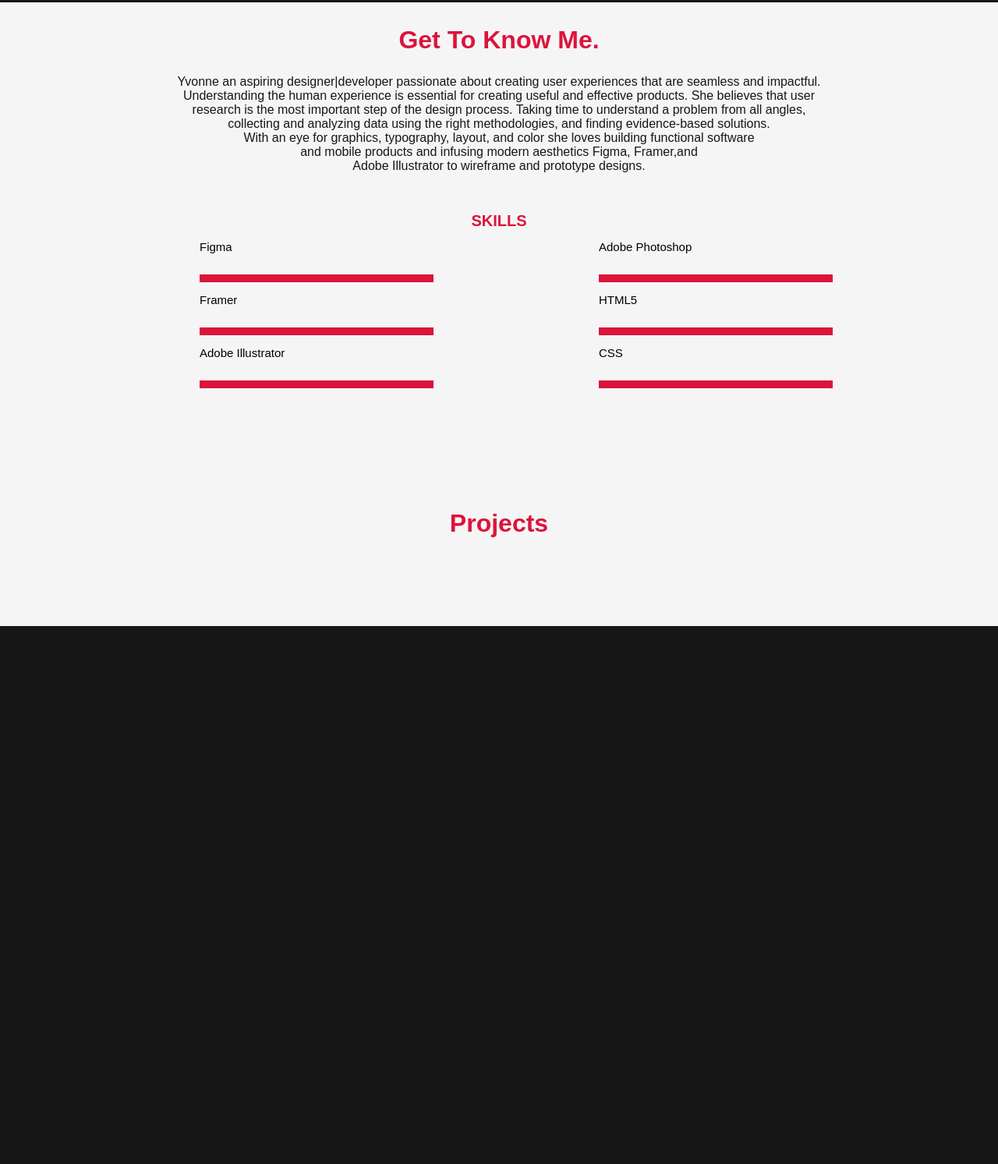
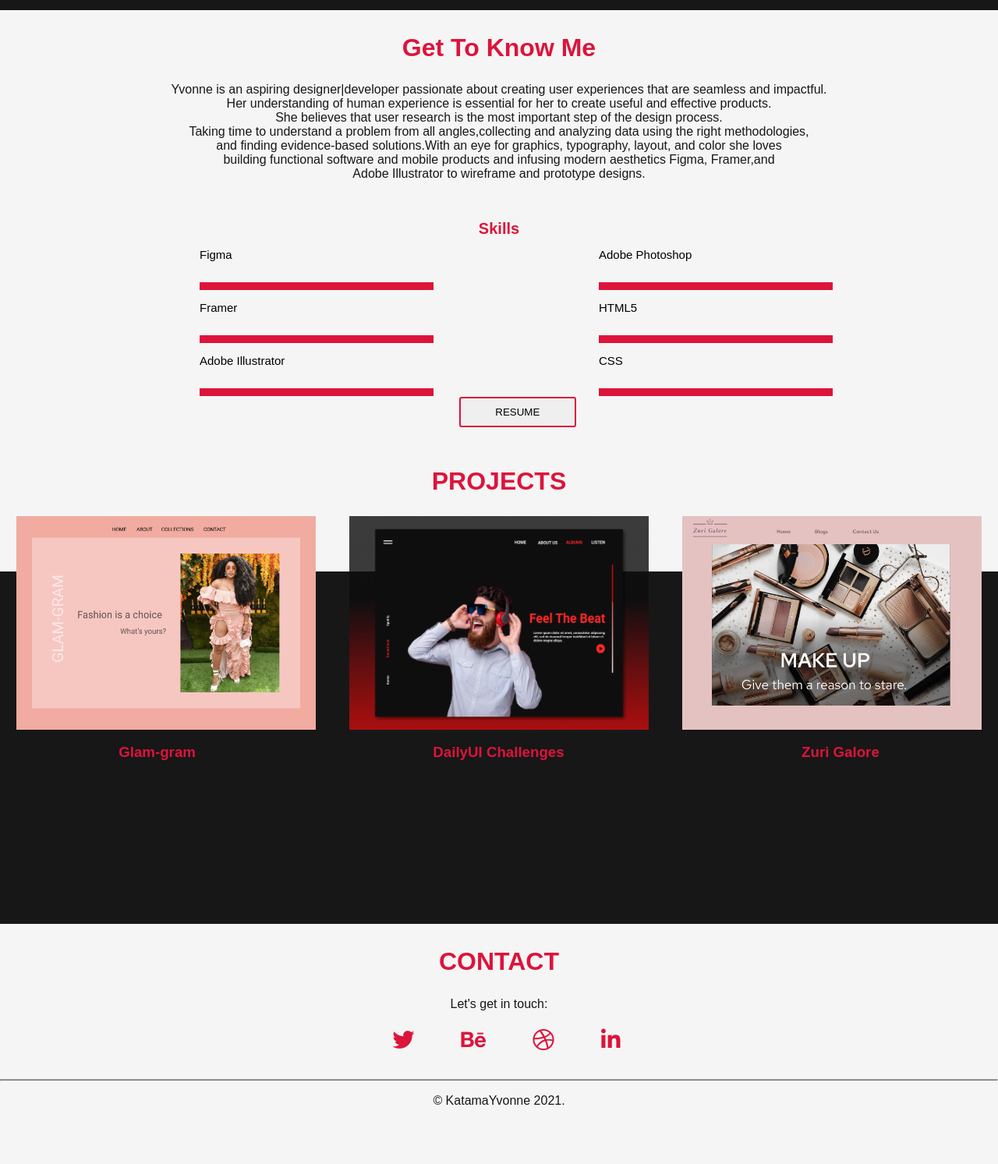
Before and after one commit to Yvonnekatama/Portfolio, a plain HTML site: page index.html in a window 1280 px wide. Shown: the part 682-2175 px from the top of the page at 78% size. Before the commit the page ends 2135 px from the top, so only its background shows below. Drawn offline with Linux system fonts and the light colour scheme.

Commit message:
portfolio

```diff
--- a/index.html
+++ b/index.html
@@ -6,6 +6,9 @@
     <meta http-equiv="X-UA-Compatible" content="IE=edge">
     <meta name="viewport" content="width=device-width, initial-scale=1.0">
     <title>Portfolio</title>
+    <link rel="stylesheet" href="https://use.fontawesome.com/releases/v5.12.1/css/all.css" crossorigin="anonymous">
+    <script src="https://kit.fontawesome.com/6e74df817d.js" crossorigin="anonymous"></script>
+
     <link rel="stylesheet" href="style.css">
     <script src="script.js" defer></script>
     <link rel="preconnect" href="https://fonts.googleapis.com">
@@ -16,6 +19,7 @@
 
     <body>
         <nav class="navbar">
+
             <div class="brand-title">Portfolio<span></span><span>2021.</span></div>
             <a href="#" class="menu-button">
                 <span class="bar"></span>
@@ -24,31 +28,35 @@
             </a>
             <div class="navbar-links">
                 <ul>
-                <li><a href="#Index.html">Home</a></li>
-                <li><a href="#About.html">About</a></li>
-                <li><a href="#Projects.html">Projects</a></li>
-                <li><a href="Contacts.html">Contact</a></li>
+                    <li><a id= "top"href="#Index.html">HOME</a></li>
+                    <li><a id= "top"href="#About.html">ABOUT</a></li>
+                    <li><a id= "top"href="#Projects.html">PROJECTS</a></li>
+                    <li><a id= "top"href="#Contacts.html">CONTACT</a></li>
                 </ul>
             </div>
         </nav>
 
         <div class="heading">
-            <h2>Yvonne Mnyazi Katama,</h2>
-            <h1>UI/UX DESIGNER|DEVELOPER</h1>
+            <h2 class="tag">Yvonne Mnyazi Katama</h2>
+            <h1 class="tag">JUNIOR UI/UX DESIGNER</h1>
         </div>
         <!-- About Section -->
 
         <div id="About.html" class="about">
-            <h2 id="gkm">Get To Know Me.</h2>
+            <h2 id="gkm">Get To Know Me</h2>
             <p id="p1">
-                Yvonne an aspiring designer|developer passionate about creating user experiences that are seamless and impactful.<br>
-                Understanding the human experience is essential for creating useful and effective products.
-                She believes that user<br> research is the most important step of the design process.
-                Taking time to understand a problem from all angles,<br>collecting and analyzing data using the right methodologies,
-                and finding evidence-based solutions.<br>With an eye for graphics, typography, layout, and color she loves building functional
-                software<br> and mobile products and infusing modern aesthetics Figma, Framer,and<br> Adobe Illustrator to wireframe and prototype designs.</p>
+                Yvonne is an aspiring designer|developer passionate about creating user experiences that are seamless and
+                impactful.<br> Her understanding of human experience is essential for her to create useful and effective
+                products.<br>
+                She believes that user research is the most important step of the design process.<br>
+                Taking time to understand a problem from all angles,collecting and analyzing data using the right
+                methodologies,<br>
+                and finding evidence-based solutions.With an eye for graphics, typography, layout, and color she
+                loves<br> building functional
+                software and mobile products and infusing modern aesthetics Figma, Framer,and<br> Adobe Illustrator
+                to wireframe and prototype designs.</p>
 
-        <h3 class="skill">SKILLS</h3>
+            <h3 class="skill">Skills</h3>
             <div class="skills">
                 <div class="container" class="h" style="text-align: left; margin-left: 20%;">
                     <div class="item">
@@ -56,32 +64,62 @@
                             max="100"></progress>
                     </div>
                     <div class="item ">
-                    <label for="AP" style="font-size: 15px; ">Adobe Photoshop</label><br><progress id="AP" value="100"
-                        max="100"></progress>
+                        <label for="AP" style="font-size: 15px; ">Adobe Photoshop</label><br><progress id="AP"
+                            value="100" max="100"></progress>
                     </div>
                     <div class="item">
-                    <label for="Framer" style="font-size: 15px; ">Framer</label><br><progress id="Framer" value="100"
-                        max="100"></progress>
+                        <label for="Framer" style="font-size: 15px; ">Framer</label><br><progress id="Framer"
+                            value="100" max="100"></progress>
                     </div>
                     <div class="item">
                         <label for="HT" style="font-size: 15px; ">HTML5</label><br><progress id="html" value="100"
                             max="100"></progress>
                     </div>
                     <div class="item">
-                    <label for="AI" style=" font-size: 15px; ">Adobe Illustrator</label><br><progress id="AI" value="100"
-                        max="100"></progress>
+                        <label for="AI" style=" font-size: 15px; ">Adobe Illustrator</label><br><progress id="AI"
+                            value="100" max="100"></progress>
                     </div>
                     <div class="item">
                         <label for="CSS" style=" font-size: 15px; ">CSS</label><br><progress id="CSS" value="100"
-                        max="100"></progress>
-                        <!-- <a href="#" class="cta">Resume</a> -->
+                            max="100"></progress><br>
+                        <button class="cta">RESUME</button>
 
                     </div>
                 </div>
             </div>
+            <!-- PROJECTS -->
+            <div id="Projects.html" class="projects">
+                <h2 id="pro">PROJECTS</h2>
+                <div class="work">
 
-        <div id="Projects.html" class="projects">
-            <h2 id="pro">Projects</h2>
-            <p></p>
-            <p></p>
+                    <img class="gg" src="images/Desktop - 1 (23).png">
+                    <img class="vogue" src="images/Feel the beat.png">
+                    <img class="zuri" src="images/Desktop - 1 (26).png">
+
                 </div>
+                <div class="title">
+
+                    <h3>Glam-gram</h3>
+                    <h3>DailyUI Challenges</h3>
+                    <h3>Zuri Galore</h3>
+
+                </div>
+
+            </div>
+            <div id="Contacts.html" class="contact">
+                <h2 class="git">CONTACT</h2>
+                <p>Let's get in touch:</p>
+                <div class="social-menu">
+
+                    <ul id="icons">
+
+                      <li><a href="https://twitter.com/MnyaziK"><i class="fa fa-twitter"></i></a></li>
+                      <li><a href="https://www.behance.net/katamayvonne"><i class="fa fa-behance"></i></a></li>
+                      <li><a href="https://dribbble.com/Katama"><i class="fa fa-dribbble"></i></a></li>
+                      <li><a href=""><i class="fa fa-linkedin"></i></a></li>
+                    </ul>
+                  </div>
+                  <hr>
+                  <p>&copy KatamaYvonne 2021.</p>
+
+            </div>
--- a/style.css
+++ b/style.css
@@ -1,5 +1,6 @@
 body{
-   background-color:rgb(23,23,23) ;
+   background-color:rgb(23,23,23);
+   /* background-image: url("images/Bckground\ image.jpeg"); */
     color: white;
     margin: 0;
     padding: 0;
@@ -9,12 +10,16 @@
 }
 ::-webkit-scrollbar-track{
     background: whitesmoke;
+    border-radius: 5px;
+
 }
 ::-webkit-slider-thumb{
     background:crimson ;
+
 }
 ::-webkit-scrollbar-thumb:hover{
     background:crimson ;
+    border-radius: 10px;
 
 }
 html{
@@ -31,13 +36,14 @@
     color:whitesmoke;
     transition: 0.5s;
 
+
  }
 
-a::after {
+#top::after {
     position: absolute;
     content: "";
     width: 100%;
-    height: 3px;
+    height: 2px;
     top: 100%;
     left: 0;
     background:crimson;
@@ -47,13 +53,13 @@
 
   }
 
-  a:hover::after {
+  #top:hover::after {
     transform: scaleX(1);
     transform-origin: left;
     background-color: crimson;
   }
   a:hover{
-      color: whitesmoke;
+      color: crimson;
 
   }
   .navbar {
@@ -64,18 +70,17 @@
     color: whitesmoke;
 
 }
-
-
-
-
-
-.brand-title {
+.navbar .brand-title  {
     font-size: 1rem;
     margin: .5rem;
+    margin-top: 0.8%;
+    margin-left: 1.5%;
 }
 
 .navbar-links {
     height: 100%;
+    margin-top: 0.8%;
+
 }
 
 .navbar-links ul {
@@ -146,7 +151,6 @@
     }
 }
   .heading{
-    background-color:rgb(23,23,23);
     padding-top: 10%;
     height: 60vh;
     background-repeat: no-repeat;
@@ -165,6 +169,7 @@
     font-size: 3rem;
     font-family: 'Montserrat', sans-serif;
 }
+
 span{
     color: crimson;
 }
@@ -177,8 +182,9 @@
     text-align: center;
 
 }
+/* About page */
 .about{
-    height: 100vh;
+    height: 90vh;
     background-color: whitesmoke;
     margin-top: 300;
 }
@@ -208,7 +214,6 @@
 }
 
 .item {
-    /* padding: 5px; */
     font-size: 30px;
     text-align: left;
 }
@@ -226,16 +231,121 @@
 
 }
 .cta{
-    border: 10px;
+    border: solid crimson 2px;
+    height: 39px;
+    width: 150px;
+    border-radius: 3px;
+position: absolute ;
+ left: 46%;
 }
+.cta:hover{
+    background-color: crimson;
+    color: whitesmoke;
+}
+/* Projects Page */
 .projects{
-    height: 100vh;
+    height: 70vh;
 
 }
+
 #pro{
     text-align: center;
     color: crimson ;
-    margin-top: 12%;
+    margin-top: 7%;
     justify-content: center;
     font-family: 'Montserrat', sans-serif;
 }
+.work img {
+    width:30% ;
+
+}
+.work{
+    display: flex;
+    justify-content: space-around;
+}
+
+.title{
+    display: flex;
+    justify-content: space-around;
+    color: crimson;
+
+}
+/* contact page */
+.contact{
+    height: 38.4vh;
+    background-color: whitesmoke;
+    color:rgb(23,23,23) ;
+    text-align: center;
+
+}
+.git{
+    text-align: center;
+    color: crimson ;
+    padding-top: 30px;
+    justify-content: center;
+    font-family: 'Montserrat', sans-serif;
+}
+hr{
+    height: 0.5px;
+    background:grey;
+
+    }
+
+    .social-menu ul {
+        transform: translate(-50%, -50%);
+        padding: 0;
+        margin-bottom: 0;
+        display: flex;
+        margin-left: 58%;
+        margin-top:3%;
+    }
+    .social-menu ul li {
+        list-style: none;
+        margin: 0 10px;
+    }
+    .social-menu ul li .fa {
+        color: crimson;
+        font-size: 28px;
+         line-height: 25px;
+        transition: .5s;
+        margin-bottom: 10%;
+    }
+    #icons{
+        text-decoration: none;
+    }
+    .social-menu ul li .fa:hover {
+        color: #ffffff;
+    }
+    .social-menu ul li a {
+
+        display:inline-block;
+        border-radius: 50px;
+        text-align: center;
+        transition: 0.5s;
+        transform: translate(0,0px);
+        /* box-shadow: 0px 7px 5px rgba(0, 0, 0, 0.5); */
+    }
+    .social-menu ul li a:hover {
+        transform: rotate(0deg) skew(0deg) translate(0, -10px);
+    }
+    .social-menu ul li:nth-child(1) a:hover {
+        background-color: #55acee;
+    }
+    .social-menu ul li:nth-child(2) a:hover {
+        background-color: rgb(91, 91, 236);
+    }
+    .social-menu ul li:nth-child(3) a:hover {
+        background-color: #e729a8;
+    }
+    .social-menu ul li:nth-child(4) a:hover {
+        background-color: #55acee;
+    }
+    hr{
+
+        color:grey;
+        margin-top: -1.5%;
+
+
+
+
+    }
```
Also changed, not shown: images/Bckground image.jpeg (added), images/Desktop - 1 (10).png (added), images/Desktop - 1 (23).png (added), images/Desktop - 1 (26).png (added), images/Feel the beat.png (added), images/Group.png (added), images/Katama.png (added), images/Vector (1).png (added), images/Vector (2).png (added), images/Vector.png (added), images/coffeee.png (added). Lines whose indentation alone changed are shown as unchanged.
